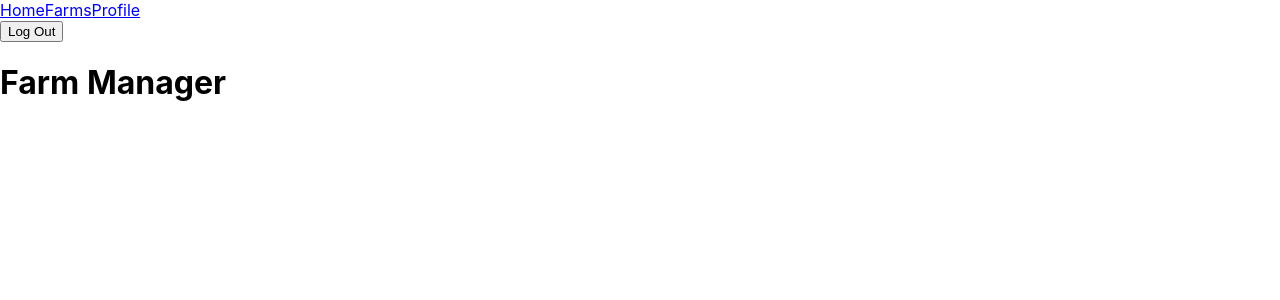
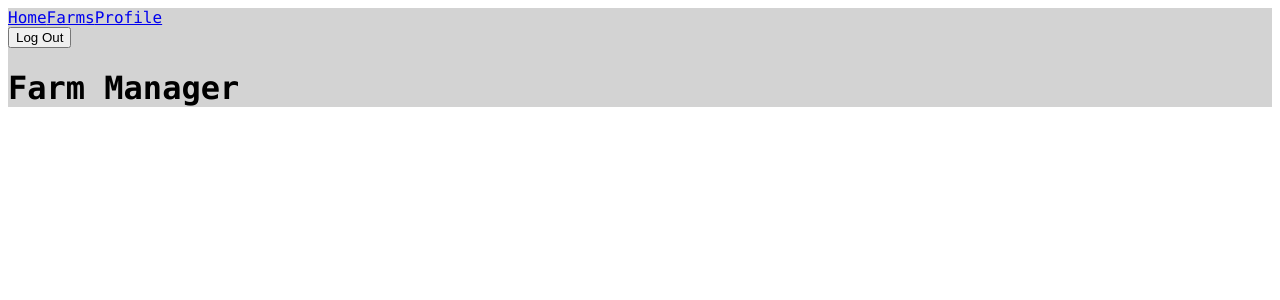
Before and after one commit to burns1916/cannabudget-client, a React (Create React App) app: page / in a window 1280 px wide. Shown: the top 300 px of the page. Built offline with nearby package versions, Linux system fonts and the light colour scheme; no server answers.

Commit message:
added styling

```diff
--- a/src/App.js
+++ b/src/App.js
@@ -8,12 +8,13 @@
 import FarmContainer from './containers/FarmContainer';
 import CropContainer from './containers/CropContainer';
 import TransactionContainer from './containers/TransactionContainer';
+import classes from './App.module.css'
 
 
 function App() {
   const history = useHistory();
   return(
-    <div>
+    <div className={classes.App}>
       <Router>
         <NavBar />
         <Switch>
--- a/src/App.module.css
+++ b/src/App.module.css
@@ -1,3 +1,4 @@
 .App {
-
+   font-family: "Monaco", Monospace, Sans-serif;
+   background-color: lightgrey;
 }
--- a/src/index.js
+++ b/src/index.js
@@ -1,6 +1,5 @@
 import React from 'react';
 import ReactDOM from 'react-dom';
-import './index.css';
 import App from './App';
 import { Provider } from 'react-redux'
 import { createStore, applyMiddleware, compose } from 'redux'
```
Also changed, not shown: src/index.css (indentation only).
